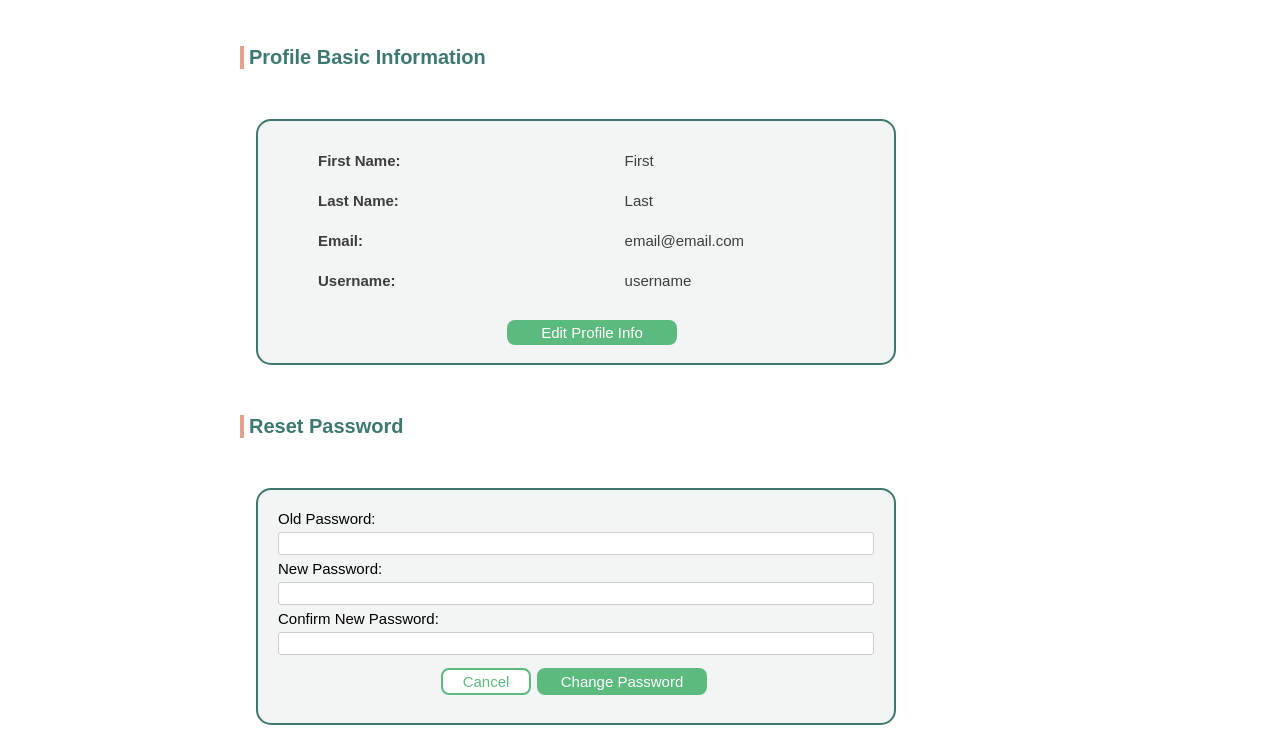
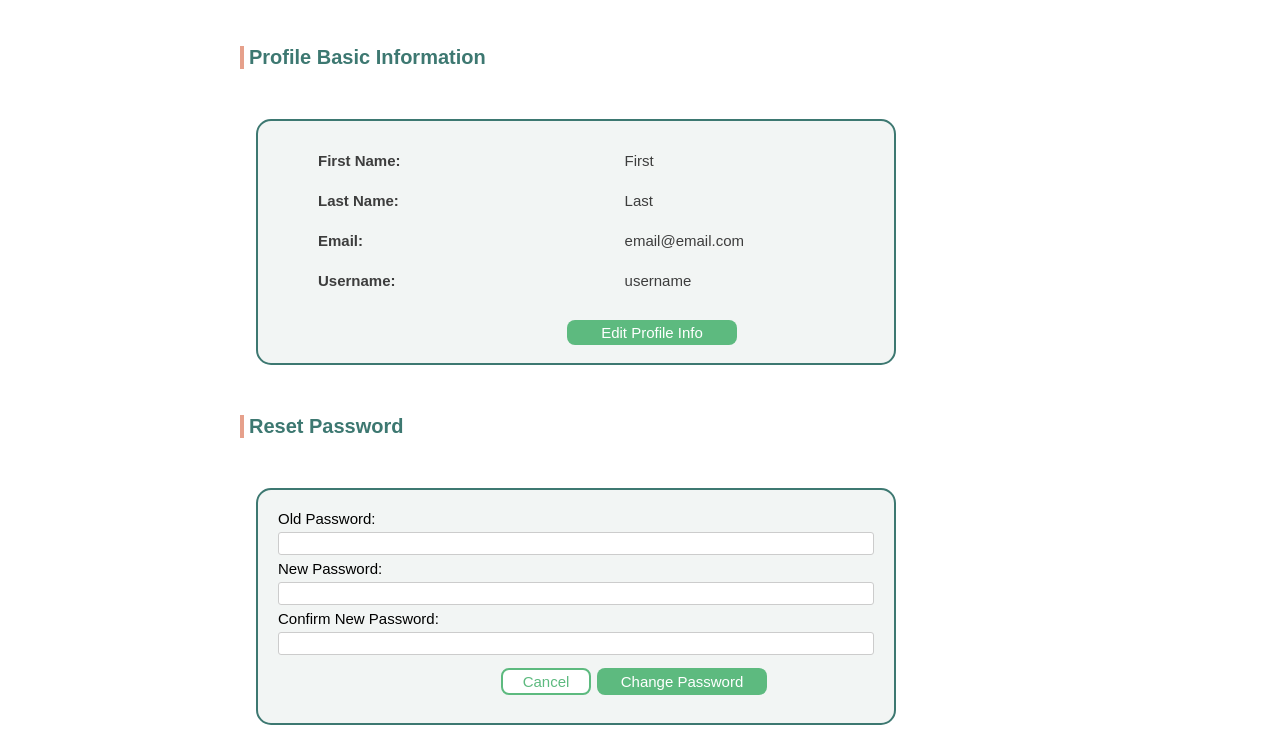
Before and after one commit to Cindyzhang977/expense, a React app: page /manage-profile in a window 1280 px wide. Shown: the part 58-813 px from the top of the page. Built offline with nearby package versions, Linux system fonts and the light colour scheme.

Commit message:
profile remove EditButtons

```diff
--- a/src/profile.css
+++ b/src/profile.css
@@ -58,6 +58,7 @@ form {
 
 #to-edit {
   min-width: 170px;
+  max-width: 200px;
 }
 
 #profile-form-edit-buttons {
@@ -86,7 +87,7 @@ form {
   .edit-buttons {
       flex-direction: row;
       justify-content: flex-end;
-      margin-right: 160px;
+      margin-right: 100px;
   }
 
   .edit {
--- a/src/profile.js
+++ b/src/profile.js
@@ -152,29 +152,12 @@ class ChangeProfileInfo extends React.Component {
           </div>
           {toRender}
         </div>
-        <EditButtons isEdit={this.state.isEdit}
-                     toEdit={this.toEdit.bind(this)}
-                     toInfo={this.toInfo.bind(this)}
-        />
+        <div className="edit-buttons">
+          <button className="button edit" id="to-edit" onClick={this.toEdit.bind(this)}>Edit Profile Info</button>
+        </div>
       </div>
     );
   }
-}
-
-function EditButtons(props) {
-  if (props.isEdit) {
-    return (
-      <div className="edit-buttons">
-        <button className="button" id="cancel" onClick={props.toInfo}>Cancel</button> <br />
-        <button className="button edit" id="profile-edit">Edit</button>
-      </div>
-    );
-  }
-  return (
-    <div className="edit-buttons">
-      <button className="button edit" id="to-edit" onClick={props.toEdit}>Edit Profile Info</button>
-    </div>
-  );
 }
 
 function ResetPassword(props) {
```
